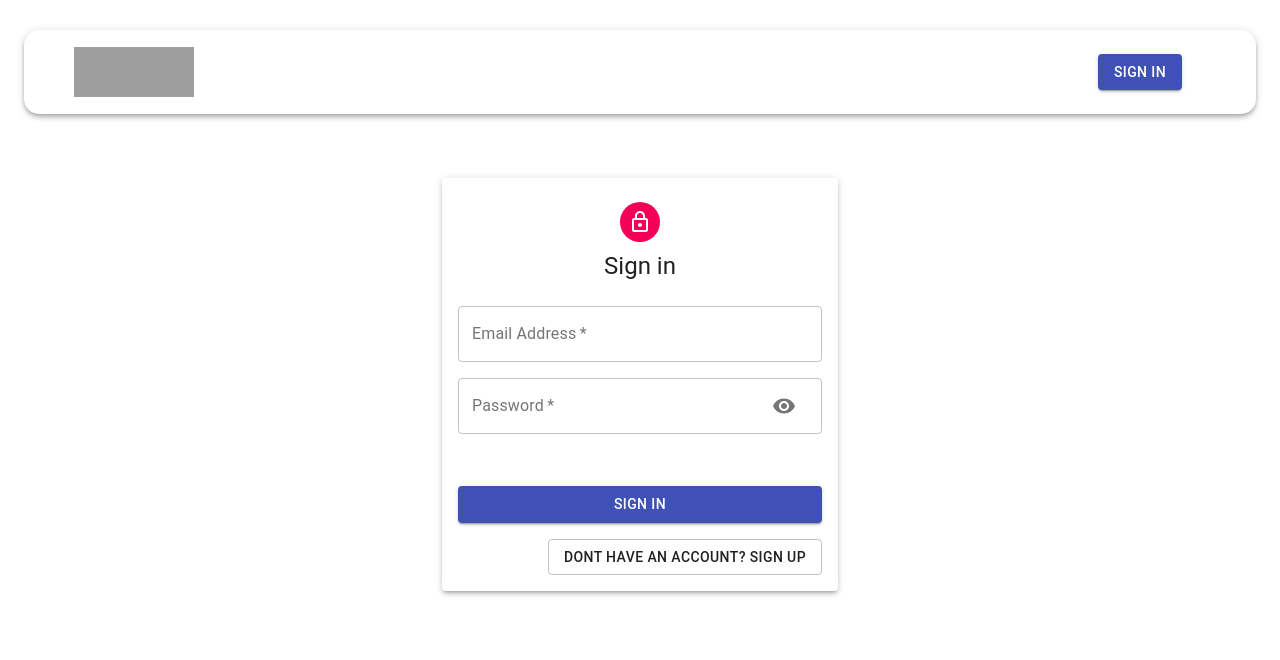
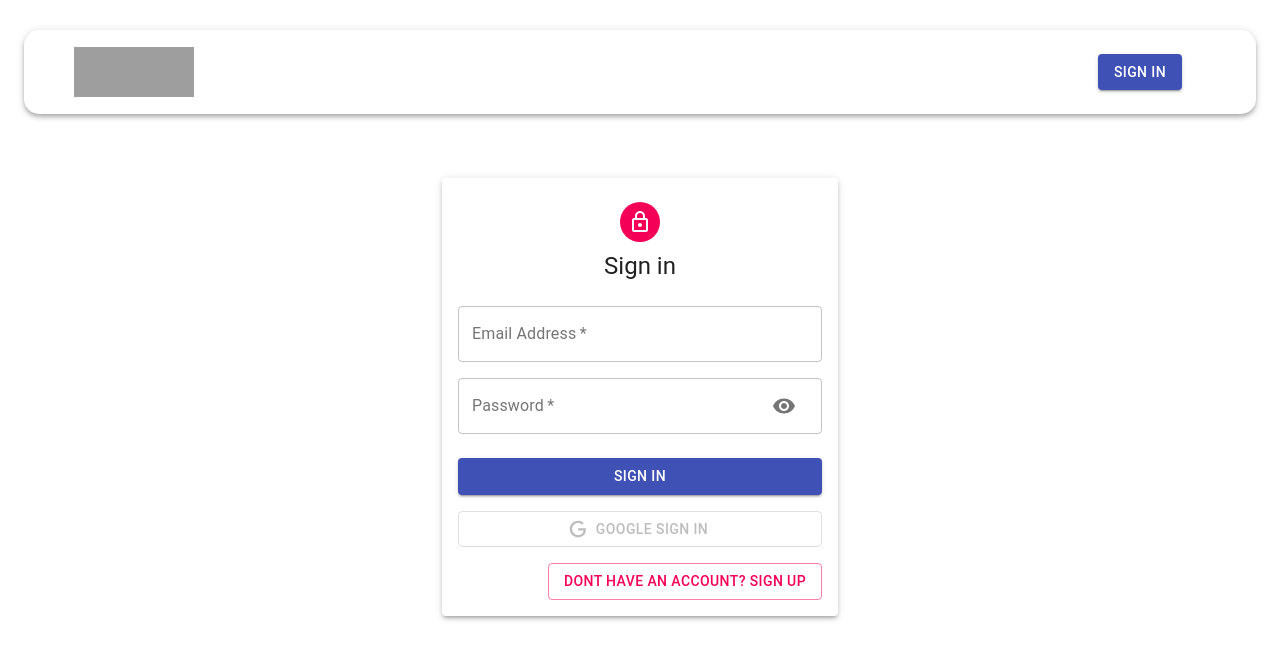
Before and after one commit to Arif-hossaian/Full-Stack-Memorybook-clientSide, a React (Create React App) app: page /auth in a window 1280 px wide. Shown: the top 660 px of the page. Built offline with nearby package versions, Linux system fonts and the light colour scheme; no server answers; grey boxes are pictures that could not be loaded.

Commit message:
login with google is done without JWT

```diff
--- a/src/Constants/actionTypes.js
+++ b/src/Constants/actionTypes.js
@@ -3,3 +3,5 @@
 export const DELETE = "DELETE";
 export const FETCH_ALL = "FETCH_ALL";
 export const LIKE = "LIKE";
+export const AUTH = "AUTH";
+export const LOGOUT = "LOGOUT";
--- /dev/null
+++ b/src/Reducers/auth.js
@@ -0,0 +1,17 @@
+import { AUTH, LOGOUT } from "../Constants/actionTypes";
+
+const authReducer = (state = { authData: null }, action) => {
+  switch (action.type) {
+    case AUTH:
+      localStorage.setItem("profile", JSON.stringify({ ...action?.data }));
+      //here this action?.data(optional chain operator is used to get exact output without an unnessesary error log) return json obj value which has user email, username, client id..when we log in using any email
+      return { ...state, authData: action?.data };
+    case LOGOUT:
+      localStorage.clear();
+      return { ...state, authData: null };
+    default:
+      return state;
+  }
+};
+
+export default authReducer;
--- a/src/Reducers/index.js
+++ b/src/Reducers/index.js
@@ -1,4 +1,5 @@
-import {combineReducers} from "redux"
-import posts from "./posts"
+import { combineReducers } from "redux";
+import posts from "./posts";
+import authReducer from "./auth";
 
-export const reducers = combineReducers({ posts });
+export const reducers = combineReducers({ posts, authReducer });
--- a/src/components/Auth/Auth.jsx
+++ b/src/components/Auth/Auth.jsx
@@ -8,12 +8,17 @@
 } from "@material-ui/core";
 import { useState } from "react";
 import LockOutlinedIcon from "@material-ui/icons/LockOutlined";
-import {GoogleLogin} from "react-google-login"
+import Icon from "./icon";
+import { useDispatch } from "react-redux";
+import { GoogleLogin } from "react-google-login";
+import { useHistory } from "react-router-dom";
 import useStyles from "./styles.js";
 import CustomeInput from "./custom/CustomeInput";
 
 const Auth = () => {
   const classes = useStyles();
+  const history = useHistory();
+  const dispatch = useDispatch();
   const [showPassword, setShowPassword] = useState(false);
   const [isSignUp, setIsSignUp] = useState(false);
   const handleShowPassword = () => setShowPassword(!showPassword);
@@ -21,6 +26,19 @@
   const handleChange = () => {};
   const switchMode = () => {
     setIsSignUp(!isSignUp);
+  };
+  const googleSuccess = async (res) => {
+    const result = res?.profileObj;
+    const token = res?.tokenId;
+    try {
+      dispatch({ type: "AUTH", data: { result, token } });
+      history.push("/");
+    } catch (error) {
+      console.log(error);
+    }
+  };
+  const googleFailure = () => {
+    console.log("Google sign in is failed.Try again later");
   };
   return (
     <Container component="main" maxWidth="xs">
@@ -70,9 +88,6 @@
               />
             )}
           </Grid>
-          <GoogleLogin clientId="google" render={(renderProps) => (
-            <Button className={classes.googleButton}></Button>
-          )}/>
           <Button
             type="submit"
             fullWidth
@@ -82,9 +97,28 @@
           >
             {isSignUp ? "Sign Up" : "Sign In"}
           </Button>
+          <GoogleLogin
+            clientId="677036717080-gn4r2cn4cqcb4epvsdnnjc02684vpvqi.apps.googleusercontent.com"
+            render={(renderProps) => (
+              <Button
+                className={classes.googleButton}
+                color="primary"
+                fullWidth
+                onClick={renderProps.onClick}
+                disabled={renderProps.disabled}
+                startIcon={<Icon />}
+                variant="outlined"
+              >
+                Google Sign in
+              </Button>
+            )}
+            onSuccess={googleSuccess}
+            onFailure={googleFailure}
+            cookiePolicy="single_host_origin"
+          />
           <Grid container justifyContent="flex-end">
             <Grid item>
-              <Button variant="outlined" onClick={switchMode}>
+              <Button variant="outlined" color="secondary" onClick={switchMode}>
                 {isSignUp
                   ? "Already have an account? Sign in"
                   : "Dont have an account? Sign up"}
--- /dev/null
+++ b/src/components/Auth/icon.jsx
@@ -0,0 +1,10 @@
+const icon = () => (
+  <svg style={{ width: "20px", height: "20px" }} viewBox="0 0 24 24">
+    <path
+      fill="currentColor"
+      d="M21.35,11.1H12.18V13.83H18.69C18.36,17.64 15.19,19.27 12.19,19.27C8.36,19.27 5,16.25 5,12C5,7.9 8.2,4.73 12.2,4.73C15.29,4.73 17.1,6.7 17.1,6.7L19,4.72C19,4.72 16.56,2 12.1,2C6.42,2 2.03,6.8 2.03,12C2.03,17.05 6.16,22 12.25,22C17.6,22 21.5,18.33 21.5,12.91C21.5,11.76 21.35,11.1 21.35,11.1V11.1Z"
+    />
+  </svg>
+);
+
+export default icon;
--- a/src/components/Auth/styles.js
+++ b/src/components/Auth/styles.js
@@ -3,6 +3,7 @@
 export default makeStyles((theme) => ({
   paper: {
     marginTop: theme.spacing(8),
+    marginBottom: theme.spacing(8),
     display: "flex",
     flexDirection: "column",
     alignItems: "center",
@@ -18,7 +19,7 @@
     backgroundColor: theme.palette.secondary.main,
   },
   form: {
-    width: "100%", // Fix IE 11 issue.
+    width: "100%",
     marginTop: theme.spacing(3),
   },
   submit: {
--- a/src/components/NavBar/NavBar.jsx
+++ b/src/components/NavBar/NavBar.jsx
@@ -1,14 +1,37 @@
 import { AppBar, Avatar, Button, Toolbar, Typography } from "@material-ui/core";
+import { useState, useEffect } from "react";
+import { useDispatch } from "react-redux";
 import useStyles from "./styles.js";
-import { Link } from "react-router-dom";
+import { Link, useHistory, useLocation } from "react-router-dom";
 
 const NavBar = () => {
-  const user = null;
   const classes = useStyles();
+  const dispatch = useDispatch();
+  const history = useHistory();
+  const location = useLocation()
+  const [user, setUser] = useState(JSON.parse(localStorage.getItem("profile")));
+  // console.log(user);
+  const logout = () => {
+    dispatch({ type: "LOGOUT" });
+    history.push("/");
+    setUser(null);
+  };
+  useEffect(() => {
+    const token = user?.token;
+    setUser(JSON.parse(localStorage.getItem("profile")));
+  }, [location, user?.token]);
+
   return (
     <AppBar className={classes.appBar} position="static" color="inherit">
       <Link to="/" className={classes.brandContainer}>
-        <img component={Link} to="/" src="https://i.ibb.co/cy24MRf/image.png" alt="icon" height="50px" width="120px" />
+        <img
+          component={Link}
+          to="/"
+          src="https://i.ibb.co/cy24MRf/image.png"
+          alt="icon"
+          height="50px"
+          width="120px"
+        />
       </Link>
       <Toolbar className={classes.toolbar}>
         {user?.result ? (
@@ -27,6 +50,7 @@
               variant="contained"
               className={classes.logout}
               color="secondary"
+              onClick={logout}
             >
               Logout
             </Button>
--- a/src/components/Posts/Posts.jsx
+++ b/src/components/Posts/Posts.jsx
@@ -6,7 +6,7 @@
 
 const Posts = ({setCurrentId}) => {
   const posts = useSelector((state) => state.posts);
-  console.log(posts);
+  // console.log(posts);
   return (
       !posts.length ? (
         <div>
```
